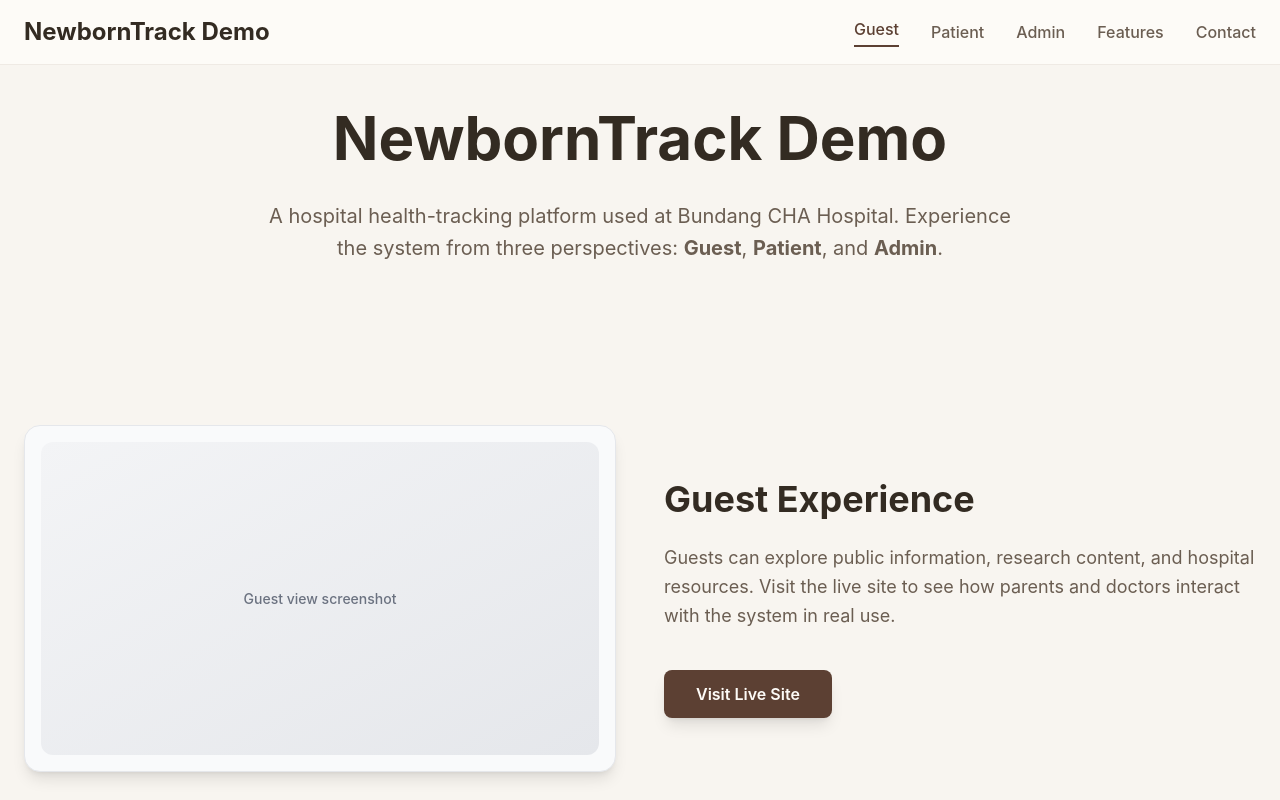
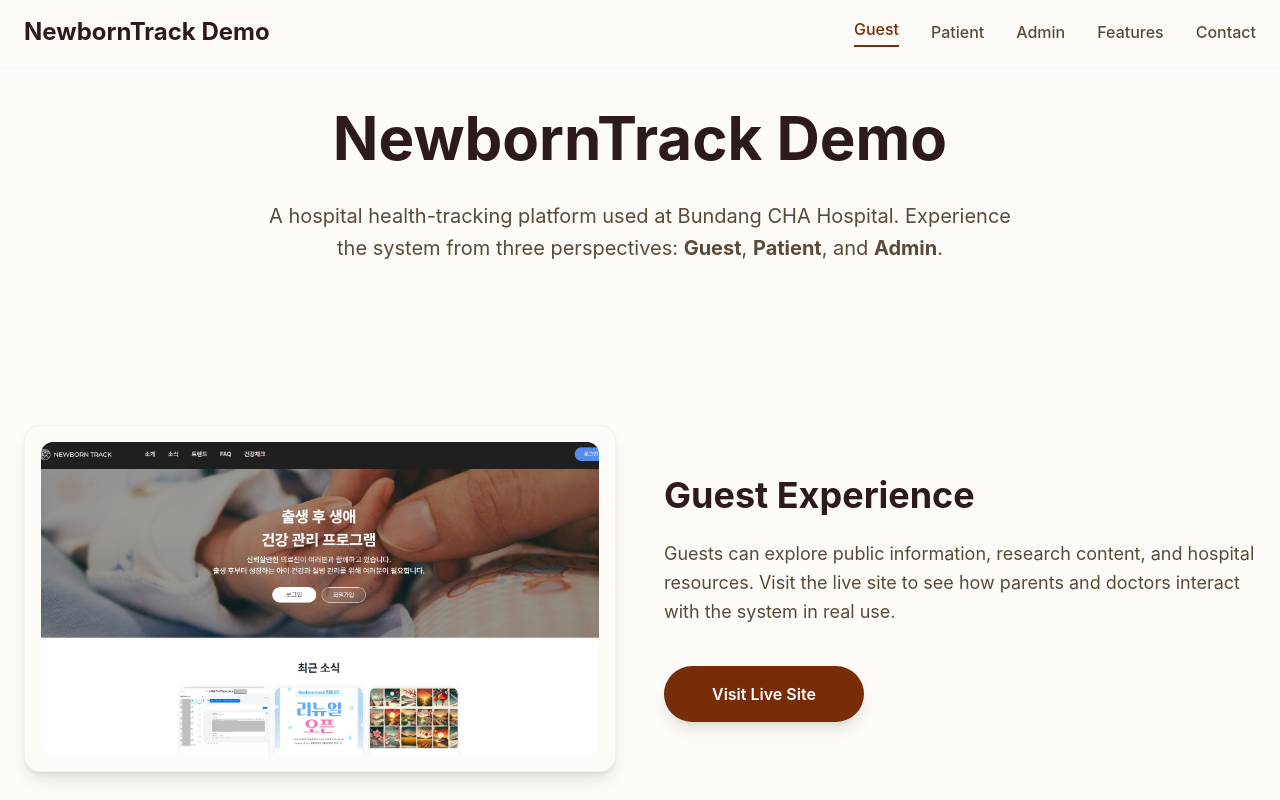
Before and after one commit to NahyunLeylaLee/portfolio-newborn, a React (Create React App) app: page / in a window 1280 px wide. Built offline with nearby package versions, Linux system fonts and the light colour scheme.

Commit message:
Update website theme colors and add real screenshots: Apply wellness theme with cream beige backgrounds, white cards, and custom brown buttons. Add actual NewbornTrack website screenshots to Guest and Admin sections. Update button styling to rounded-full with custom #772D08 color scheme.

```diff
--- a/src/components/AdminExperience.js
+++ b/src/components/AdminExperience.js
@@ -3,7 +3,7 @@ import { motion } from 'framer-motion';
 
 const AdminExperience = () => {
   return (
-    <section className="min-h-screen bg-brand-50 flex items-center justify-center px-6 py-20">
+    <section className="min-h-screen bg-page-bg flex items-center justify-center px-6 py-20">
       <div className="max-w-7xl mx-auto grid lg:grid-cols-2 gap-12 items-center">
         {/* Left side - Dashboard screenshot */}
         <motion.div
@@ -13,21 +13,13 @@ const AdminExperience = () => {
           viewport={{ once: true }}
           className="order-2 lg:order-1"
         >
-          <div className="bg-page-bg rounded-2xl shadow-xl p-8 border border-brand-100">
-            <div className="aspect-video bg-gradient-to-br from-brand-100 to-brand-200 rounded-xl flex items-center justify-center">
-              <motion.div
-                initial={{ scale: 0.8, opacity: 0 }}
-                whileInView={{ scale: 1, opacity: 1 }}
-                transition={{ delay: 0.3, duration: 0.6 }}
-                className="text-center"
-              >
-                <div className="w-16 h-16 bg-brand-800 rounded-full flex items-center justify-center mx-auto mb-4">
-                  <svg className="w-8 h-8 text-page-bg" fill="none" stroke="currentColor" viewBox="0 0 24 24">
-                    <path strokeLinecap="round" strokeLinejoin="round" strokeWidth={2} d="M9 19v-6a2 2 0 00-2-2H5a2 2 0 00-2 2v6a2 2 0 002 2h2a2 2 0 002-2zm0 0V9a2 2 0 012-2h2a2 2 0 012 2v10m-6 0a2 2 0 002 2h2a2 2 0 002-2m0 0V5a2 2 0 012-2h2a2 2 0 012 2v14a2 2 0 01-2 2h-2a2 2 0 01-2-2z" />
-                  </svg>
-                </div>
-                <p className="text-brand-800 font-medium">Admin Dashboard Screenshot</p>
-              </motion.div>
+          <div className="bg-white rounded-2xl shadow-xl p-8 border border-brand-100">
+            <div className="aspect-video rounded-xl overflow-hidden">
+              <img
+                src="/images/newborn survey create.jpg"
+                alt="Admin Dashboard Screenshot showing survey creation interface"
+                className="w-full h-full object-cover"
+              />
             </div>
           </div>
         </motion.div>
@@ -68,7 +60,7 @@ const AdminExperience = () => {
               <motion.button
                 whileHover={{ scale: 1.05, y: -2 }}
                 whileTap={{ scale: 0.95 }}
-                className="bg-brand-800 hover:bg-brand-900 text-page-bg px-8 py-4 rounded-xl font-semibold text-lg transition-all duration-200 shadow-lg hover:shadow-xl"
+                className="bg-brand-800 hover:bg-brand-900 text-white px-12 py-4 rounded-full font-semibold text-lg transition-all duration-200 shadow-lg hover:shadow-xl"
               >
                 Try Creating Survey
               </motion.button>
--- a/src/components/FeatureHighlights.js
+++ b/src/components/FeatureHighlights.js
@@ -98,8 +98,8 @@ const FeatureHighlights = () => {
               }}
               className="group"
             >
-              <div className="bg-page-bg rounded-2xl shadow-lg hover:shadow-xl transition-all duration-300 border border-brand-100 overflow-hidden">
-                <div className="h-32 bg-gradient-to-br from-brand-100 to-brand-200 flex items-center justify-center">
+              <div className="bg-white rounded-2xl shadow-lg hover:shadow-xl transition-all duration-300 border border-brand-200 overflow-hidden">
+                <div className="h-32 bg-gradient-to-br from-brand-200 to-brand-300 flex items-center justify-center">
                   <motion.div
                     initial={{ scale: 0.8 }}
                     whileInView={{ scale: 1 }}
--- a/src/components/GuestExperience.js
+++ b/src/components/GuestExperience.js
@@ -5,7 +5,7 @@ const GuestExperience = () => {
   return (
     <div className="min-h-screen">
       {/* Hero Section */}
-      <section className="bg-brand-50 flex items-center justify-center px-6 py-20">
+      <section className="bg-page-bg flex items-center justify-center px-6 py-20">
         <div className="max-w-4xl mx-auto text-center">
           <motion.div
             initial={{ opacity: 0, y: 30 }}
@@ -36,7 +36,7 @@ const GuestExperience = () => {
       </section>
 
       {/* Guest Experience Section */}
-      <section className="bg-brand-50 flex items-center justify-center px-6 py-20">
+      <section className="bg-page-bg flex items-center justify-center px-6 py-20">
         <div className="max-w-7xl mx-auto grid lg:grid-cols-2 gap-12 items-center">
           {/* Left side - Screenshot placeholder */}
           <motion.div
@@ -46,9 +46,13 @@ const GuestExperience = () => {
             viewport={{ once: true }}
             className="order-2 lg:order-1"
           >
-            <div className="bg-gray-50 rounded-2xl shadow-lg p-4 border border-gray-200">
-              <div className="aspect-video bg-gradient-to-br from-gray-100 to-gray-200 rounded-xl flex items-center justify-center">
-                <span className="text-gray-500 text-sm font-medium">Guest view screenshot</span>
+            <div className="bg-page-bg rounded-2xl shadow-lg p-4 border border-brand-200">
+              <div className="aspect-video rounded-xl overflow-hidden">
+                <img
+                  src="/images/newborn track.jpg"
+                  alt="NewbornTrack website screenshot showing header with logo, navigation menu, hero section with baby hand image, and recent news cards"
+                  className="w-full h-full object-cover"
+                />
               </div>
             </div>
           </motion.div>
@@ -86,13 +90,16 @@ const GuestExperience = () => {
               transition={{ duration: 0.6, delay: 0.4 }}
               className="pt-4"
             >
-              <motion.button
+              <motion.a
+                href="https://newborntrack.org/"
+                target="_blank"
+                rel="noopener noreferrer"
                 whileHover={{ scale: 1.05 }}
                 whileTap={{ scale: 0.95 }}
-                className="px-8 py-3 bg-brand-800 text-page-bg font-semibold rounded-lg shadow-lg hover:bg-brand-900 transition-colors"
+                className="inline-block px-12 py-4 bg-brand-800 text-white font-semibold rounded-full shadow-lg hover:bg-brand-900 transition-colors"
               >
                 Visit Live Site
-              </motion.button>
+              </motion.a>
             </motion.div>
           </motion.div>
         </div>
--- a/src/components/PatientExperience.js
+++ b/src/components/PatientExperience.js
@@ -3,7 +3,7 @@ import { motion } from 'framer-motion';
 
 const PatientExperience = () => {
   return (
-    <section className="min-h-screen bg-brand-50 flex items-center justify-center px-6 py-20">
+    <section className="min-h-screen bg-page-bg flex items-center justify-center px-6 py-20">
       <div className="max-w-7xl mx-auto grid lg:grid-cols-2 gap-12 items-center">
         {/* Left side - Content */}
         <motion.div
@@ -40,7 +40,7 @@ const PatientExperience = () => {
             <motion.button
               whileHover={{ scale: 1.05, y: -2 }}
               whileTap={{ scale: 0.95 }}
-              className="bg-brand-800 hover:bg-brand-900 text-page-bg px-8 py-4 rounded-xl font-semibold text-lg transition-all duration-200 shadow-lg hover:shadow-xl"
+              className="bg-brand-800 hover:bg-brand-900 text-white px-12 py-4 rounded-full font-semibold text-lg transition-all duration-200 shadow-lg hover:shadow-xl"
             >
               Try Sample Survey
             </motion.button>
--- a/src/index.css
+++ b/src/index.css
@@ -32,10 +32,6 @@ body {
   padding-top: 80px; /* Account for fixed header */
 }
 
-.section-container:last-child {
-  padding-top: 0; /* Remove top padding for last section (Contact) */
-}
-
 .scroll-container {
   scroll-snap-type: y mandatory;
   overflow-y: scroll;
--- a/tailwind.config.js
+++ b/tailwind.config.js
@@ -7,30 +7,30 @@ module.exports = {
     extend: {
       colors: {
         // Overall page background and main text colors
-        'page-bg': '#FDFBF7', // Very light, creamy beige
-        'heading-dark': '#332B22', // Dark brown for main headings
-        'body-text': '#6B5E52',    // Muted brown/gray for body text
+        'page-bg': '#FDFBF7', // Very light, creamy beige (main background)
+        'heading-dark': '#2D1B1B', // Dark brown for main headings
+        'body-text': '#5A4A3A',    // Muted brown/gray for body text
 
-        // Primary brand color: Dark Brown (for buttons, strong accents, main elements)
+        // Primary brand color: Dark Brown/Amber (for buttons, strong accents, main elements)
         brand: {
-          50: '#F8F5F0', // Very light shade, almost white
-          100: '#EFEAE4', // Light beige, for card backgrounds, subtle elements
-          200: '#DCD4C9',
-          300: '#C7BBAF',
-          400: '#B2A295',
-          500: '#9D897B',
-          600: '#887061',
-          700: '#735747',
-          800: '#5C4033', // Main dark brown
-          900: '#473127',
-          950: '#33231C',
+          50: '#FDFBF7', // Cream beige (section backgrounds)
+          100: '#FFFFFF', // White (card backgrounds)
+          200: '#F5F1EB', // Light beige (borders, subtle elements)
+          300: '#E8DDD4', // Medium beige (borders, icon backgrounds)
+          400: '#D4C4B0', // Warm beige
+          500: '#B8A082', // Medium brown
+          600: '#9C7C5A', // Darker brown
+          700: '#8B6F47', // Dark brown
+          800: '#772D08', // Main dark brown (buttons, text) - custom color
+          900: '#8B3509', // Lighter brown for hover
+          950: '#2D1B1B', // Very dark brown
         },
         // Accent colors for specific elements (e.g., pricing highlight, icons)
-        'accent-yellow': '#FDF0D5',
-        'accent-orange': '#FCE0D0',
-        'accent-blue': '#D0E0F0',
-        'accent-purple': '#E0D0F0',
-        'accent-green': '#D4E7D4',
+        'accent-yellow': '#F4E4BC', // Warm yellow/amber
+        'accent-orange': '#E8C4A0', // Warm orange/amber
+        'accent-blue': '#C8D5E0', // Muted blue
+        'accent-purple': '#D4C8E0', // Muted purple
+        'accent-green': '#C8D4C0', // Muted green
       },
       fontFamily: {
         sans: ['Inter', 'system-ui', 'sans-serif'],
```
Also changed, not shown: src/components/ContactSection.js (+7 -44 lines), public/images/newborn survey create.jpg (added), public/images/newborn track.jpg (added).
